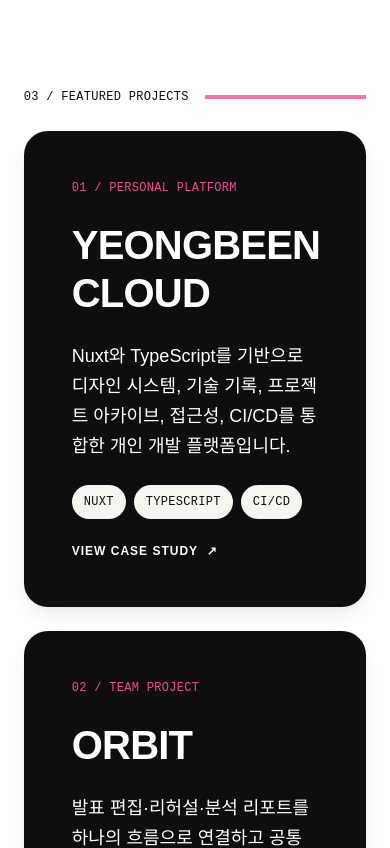
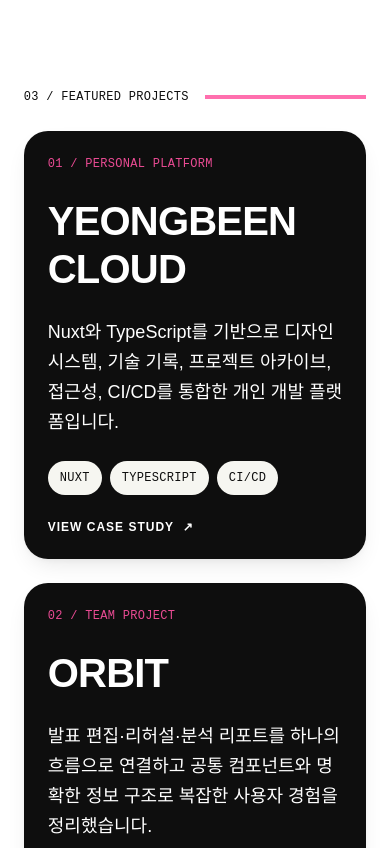
Before and after one commit to binny0x00/yeongbeen-cloud, a Nuxt app: page / in a window 390 px wide. Shown: the part 1560-2408 px from the top of the page. Built offline with nearby package versions, Linux system fonts and the light colour scheme.

Commit message:
fix: 프로젝트 카드 모바일 여백 조정

```diff
--- a/app/components/cards/ProjectCard.vue
+++ b/app/components/cards/ProjectCard.vue
@@ -15,7 +15,7 @@ function formatIndex(index: number) {
 
 <template>
   <article
-    class="flex w-full flex-col items-start gap-6 rounded-lg bg-inverse p-12 text-ink-inverse shadow-float"
+    class="flex w-full flex-col items-start gap-6 rounded-lg bg-inverse p-6 text-ink-inverse shadow-float desktop:p-12"
   >
     <p class="type-mono-sm text-ink-accent">{{ formatIndex(index) }} / {{ category }}</p>
     <h3 class="type-heading-lg w-full">{{ title }}</h3>
```
